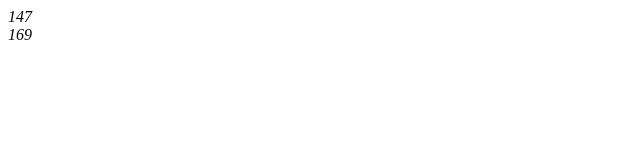
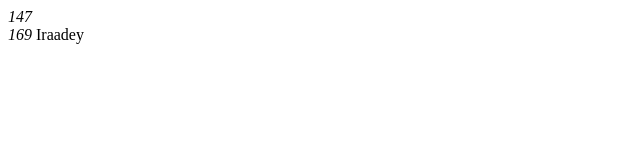
Before and after one commit to piyushsangore/Git-with-bhadwa-harry, a plain HTML site: page contact.html in a window 1280 px wide. Shown: the full height of the page, 0-640 px from the left. Drawn offline with Linux system fonts and the light colour scheme.

```diff
--- a/contact.html
+++ b/contact.html
@@ -7,5 +7,6 @@
 </head>
 <body>
     <i>147<br>169</i>
+    Iraadey<br>
 </body>
 </html>
```
Also changed, not shown: 2 other files.
